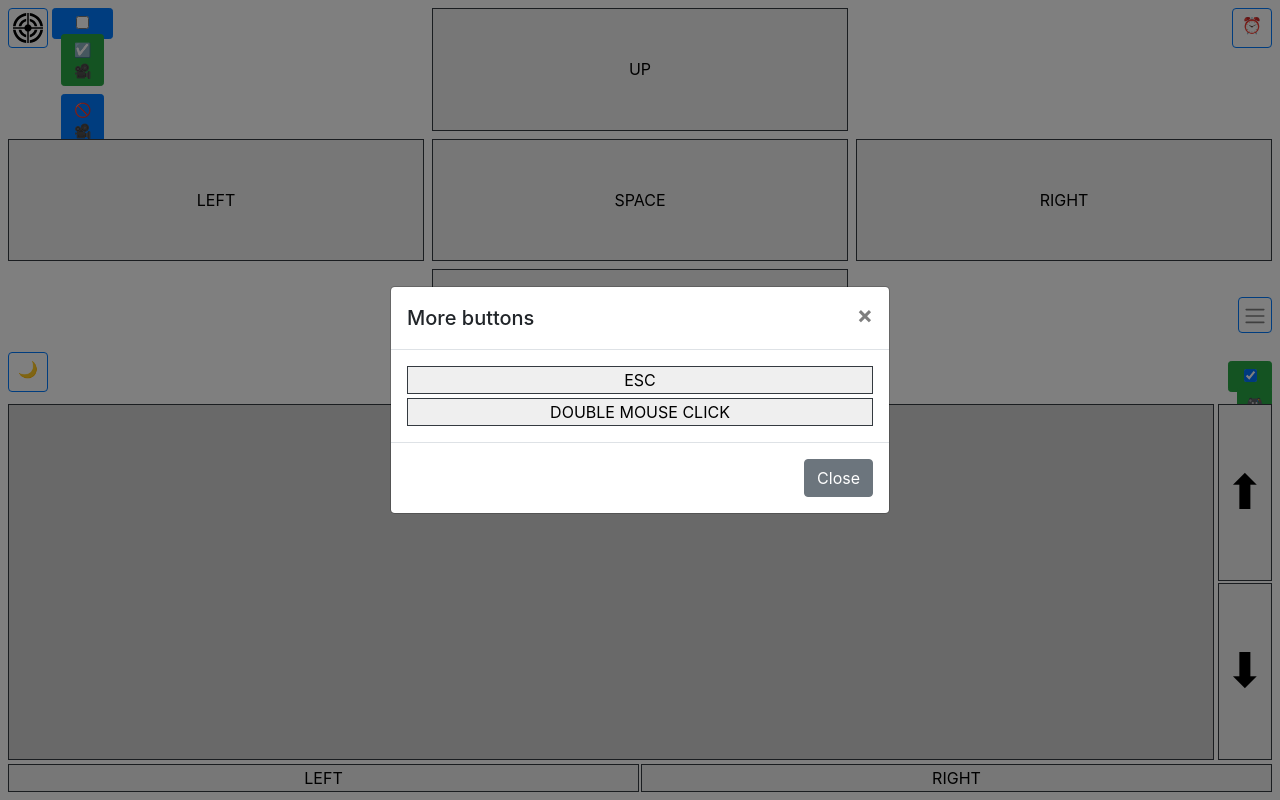
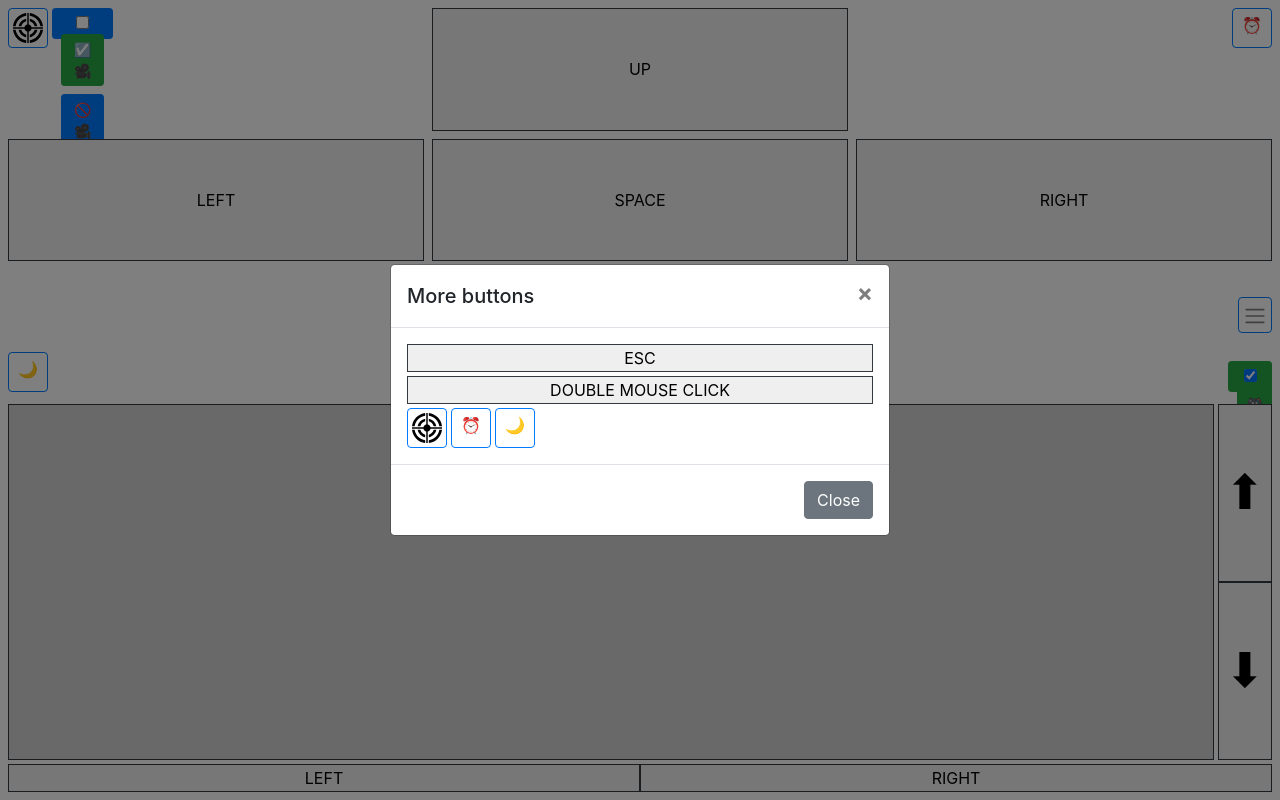
Before and after one commit to gil9red/web_remote_control, a Flask app: page / in a window 1280 px wide, after a click that opens the changed part. Run offline with Flask 2, Linux system fonts and the light colour scheme; data that the repository does not hold is empty; some libraries are stand-ins or nearby versions.

Commit message:
Updated. Added duplicated buttons in menu buttons

```diff
--- a/static/js/app.js
+++ b/static/js/app.js
@@ -201,11 +201,11 @@ function init_control_handlers() {
         send_ajax("/scroll", data);
     });
 
-    $("#button_show_cursor_as_target").click(function() {
+    $(".button_show_cursor_as_target").click(function() {
         send_ajax("/show_cursor_as_target");
     });
 
-    $("#button_full_black_screen").click(function() {
+    $(".button_full_black_screen").click(function() {
         send_ajax("/full_black_screen");
     });
 
--- a/templates/index.html
+++ b/templates/index.html
@@ -34,7 +34,7 @@
         .icon_target {
             background-image: url("{{ url_for('static', filename='icons/bullseye-with-target-symbol-svgrepo-com.svg') }}");
         }
-        #button_timer, #button_show_cursor_as_target, #button_full_black_screen {
+        .button_timer, .button_show_cursor_as_target, .button_full_black_screen {
             width: 40px;
             height: 40px;
         }
@@ -87,9 +87,11 @@
             user-select:           none; /* Non-prefixed version, currently supported by Chrome, Opera and Firefox */
         }
 
-        .sep_button {
-            width: 4px;
-            height: 4px;
+        .sep_button_v {
+            margin-bottom: 4px;
+        }
+        .sep_button_h {
+            margin-right: 4px;
         }
     </style>
 </head>
@@ -107,8 +109,8 @@
                 $('#modalTimer #start_timer').prop('disabled', active);
                 $('#modalTimer #stop_timer').prop('disabled', !active);
 
-                $('#button_timer > .spinner-border').toggle(active);
-                $('#button_timer > .icon').toggle(!active);
+                $('.button_timer > .spinner-border').toggle(active);
+                $('.button_timer > .icon').toggle(!active);
 
                 $("#modalTimer .progress").toggleClass("invisible", !active);
             }
@@ -224,9 +226,33 @@
                 </div>
                 <div class="modal-body">
                     <div class="d-flex flex-column">
-                        <button class="key_control border border-dark" data-dismiss="modal" value="esc">ESC</button>
-                        <div class="sep_button"></div>
-                        <button class="mouse_control h-100 w-100 border border-dark" data-dismiss="modal" value="double">DOUBLE MOUSE CLICK</button>
+                        <button class="key_control border border-dark sep_button_v" data-dismiss="modal" value="esc">ESC</button>
+                        <button class="mouse_control h-100 w-100 border border-dark sep_button_v" data-dismiss="modal" value="double">DOUBLE MOUSE CLICK</button>
+                        <div class="d-flex flex-row">
+                            <button
+                                type="button"
+                                class="button_show_cursor_as_target btn btn-outline-primary p-1 sep_button_h"
+                                data-dismiss="modal"
+                            >
+                                <div class="icon icon_target"></div>
+                            </button>
+                            <button
+                                type="button"
+                                class="button_timer btn btn-outline-primary p-1 sep_button_h"
+                                data-dismiss="modal"
+                                data-toggle="modal" data-target="#modalTimer"
+                            >
+                                <span class="spinner-border spinner-border-sm" role="status" aria-hidden="true" style="display: none"></span>
+                                <div class="icon">⏰</div>
+                            </button>
+                            <button
+                                type="button"
+                                class="button_full_black_screen btn btn-outline-primary p-1 sep_button_h"
+                                data-dismiss="modal"
+                            >
+                                <div class="icon">🌙</div>
+                            </button>
+                        </div>
                     </div>
                 </div>
                 <div class="modal-footer">
@@ -242,8 +268,8 @@
             <div class="d-flex flex-row justify-content-center">
                 <div class="cell m-1">
                     <button
-                        id="button_show_cursor_as_target" type="button"
-                        class="btn btn-outline-primary float-left m-0 mr-1 p-1"
+                        type="button"
+                        class="button_show_cursor_as_target btn btn-outline-primary float-left m-0 mr-1 p-1"
                     >
                         <div class="icon icon_target"></div>
                     </button>
@@ -258,8 +284,8 @@
                 </div>
                 <div class="cell m-1">
                     <button
-                        id="button_timer" type="button"
-                        class="btn btn-outline-primary float-right p-1"
+                        type="button"
+                        class="button_timer btn btn-outline-primary float-right p-1"
                         data-toggle="modal" data-target="#modalTimer"
                     >
                         <span class="spinner-border spinner-border-sm" role="status" aria-hidden="true" style="display: none"></span>
@@ -282,8 +308,8 @@
                 <div class="cell m-1">
                     <div class="d-flex align-items-end flex-column h-100">
                         <button
-                            id="button_full_black_screen" type="button"
-                            class="btn btn-outline-primary mt-auto mr-auto p-1"
+                            type="button"
+                            class="button_full_black_screen btn btn-outline-primary mt-auto mr-auto p-1"
                         >
                             <div class="icon">🌙</div>
                         </button>
```
